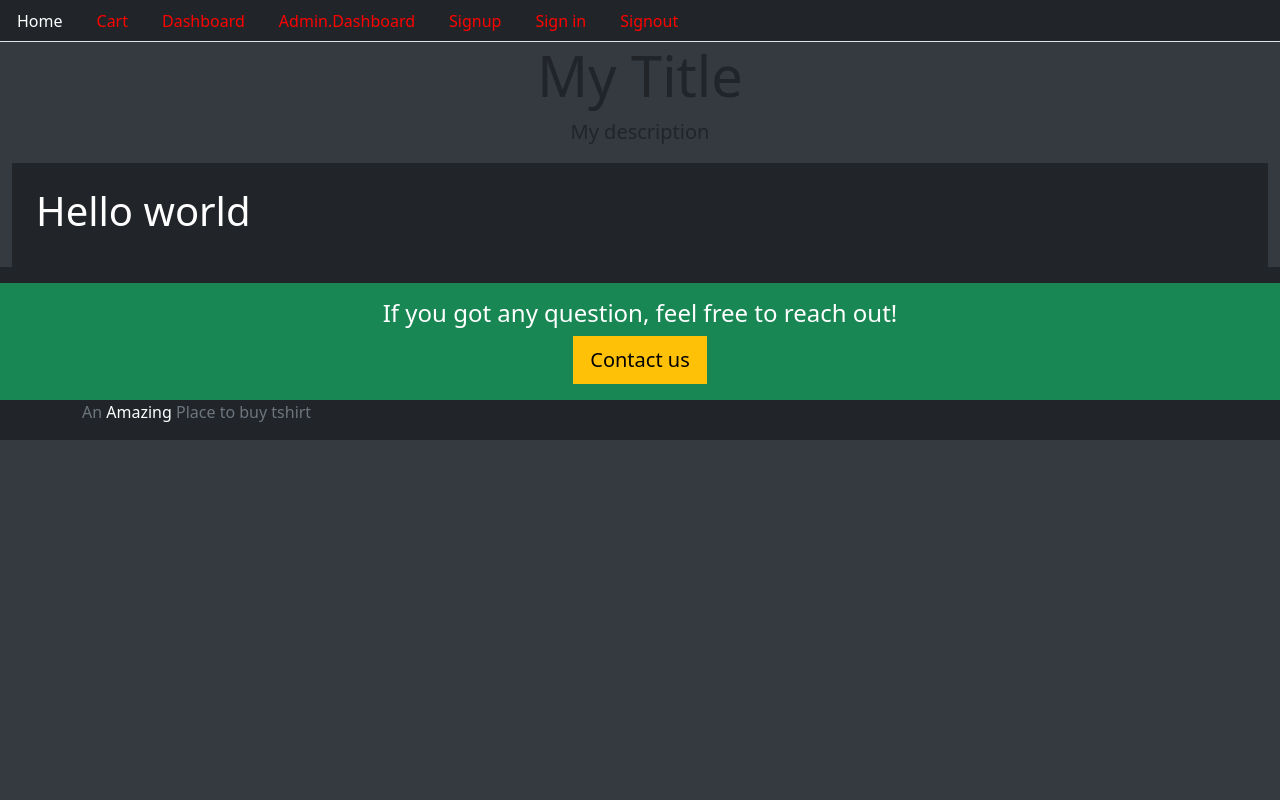
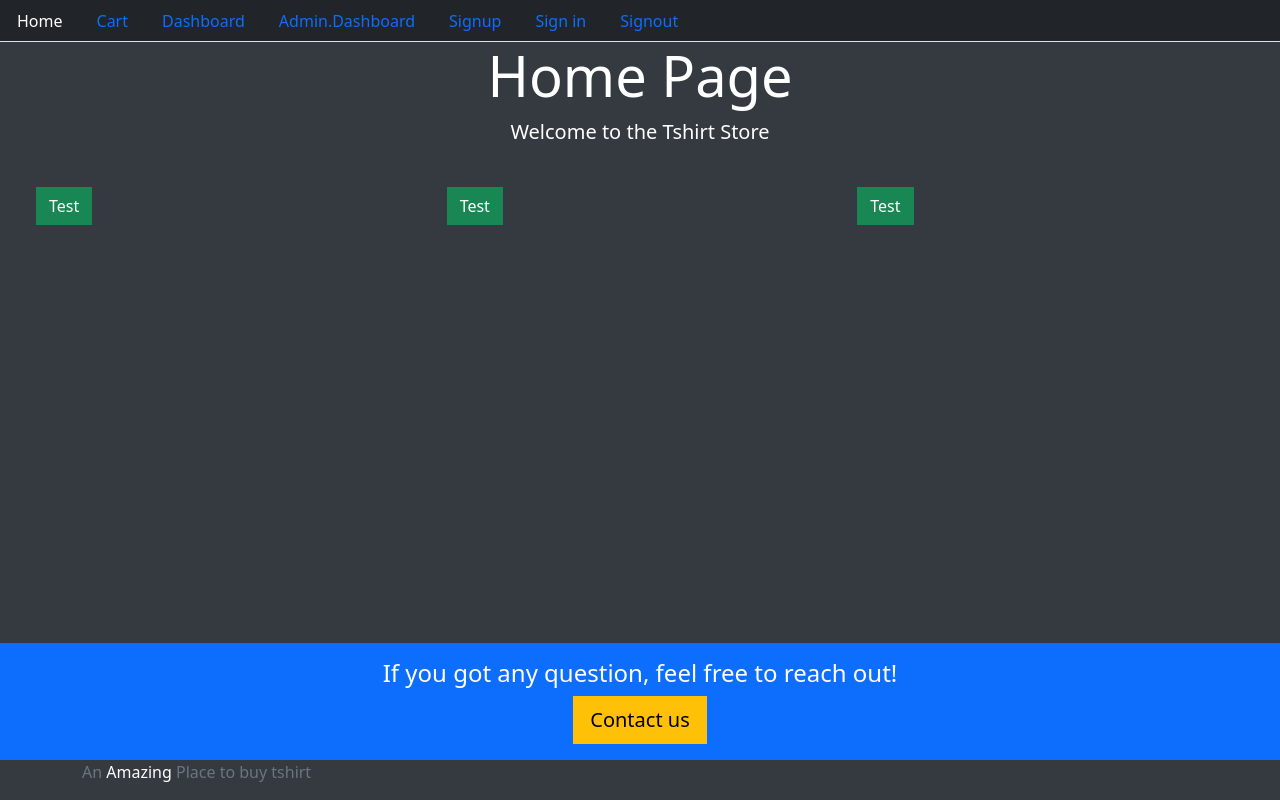
Before and after one commit to cs-moudgill/React-e-Commerce-Project-Frontend, a React (Create React App) app: page / in a window 1280 px wide. Built offline with nearby package versions, Linux system fonts and the light colour scheme; no server answers.

Commit message:
add styling

```diff
--- a/public/index.html
+++ b/public/index.html
@@ -10,7 +10,7 @@
     <link rel="manifest" href="%PUBLIC_URL%/manifest.json" />
 <link href="https://cdn.jsdelivr.net/npm/bootstrap@5.0.0-beta1/dist/css/bootstrap.min.css" rel="stylesheet" integrity="sha384-giJF6kkoqNQ00vy+HMDP7azOuL0xtbfIcaT9wjKHr8RbDVddVHyTfAAsrekwKmP1" crossorigin="anonymous">
 <link rel="stylesheet" href="https://stackpath.bootstrapcdn.com/font-awesome/4.7.0/css/font-awesome.min.css" integrity="sha384-wvfXpqpZZVQGK6TAh5PVlGOfQNHSoD2xbE+QkPxCAFlNEevoEH3Sl0sibVcOQVnN" crossorigin="anonymous">
-<title>React App</title>
+<title>Tshirt Store</title>
   </head>
   <body>
     <div id="root"></div>
--- a/src/Routes.js
+++ b/src/Routes.js
@@ -1,12 +1,16 @@
 import React from "react";
 import { BrowserRouter as Router, Switch, Route } from "react-router-dom";
 import Home from "./core/Home";
+import Signin from "./user/Signin";
+import Signup from "./user/Signup";
 
 function Routes() {
   return (
     <Router>
       <Switch>
         <Route exact path="/" component={Home} />
+        <Route exact path="/signup" component={Signup} />
+        <Route exact path="/signin" component={Signin} />
       </Switch>
     </Router>
   );
--- a/src/core/Base.js
+++ b/src/core/Base.js
@@ -5,21 +5,21 @@ import Menu from './Menu';
 const Base=({
     title="My Title",
     description="My description",
-    className="bg-dark text-white p-4",
+    className="text-white p-4",
     children
 })=> {
     return (
         <div>
         <Menu />
             <div className="container-fluid">
-                <div className="jumbotron bg-darktext-white text-center">
+                <div className="jumbotron bg-darktext-white text-center text-white">
                     <h2 className="display-4">{title}</h2>
                     <p className="lead">{description}</p>
                 </div>
                 <div className={className}>{children}</div>
             </div>
-            <footer className="footer bg-dark mt-auto py-3">
-                <div className="container-fluid bg-success text-white text-center py-3">
+            <footer className="footer #343a40 mt-auto py-3">
+                <div className="container-fluid bg-primary text-white text-center py-3">
                     <h4>If you got any question, feel free to reach out!</h4>
                     <button className="btn btn-lg btn-warning">Contact us</button>
                 </div>
--- a/src/core/Home.js
+++ b/src/core/Home.js
@@ -5,8 +5,18 @@ import Base from './Base';
 
 function Home() {
     return (
-        <Base>
-            <h1 className="text-white">Hello world</h1>
+        <Base title="Home Page" description="Welcome to the Tshirt Store">
+            <div className="row">
+                <div className="col-4">
+                    <button className="btn btn-success">Test</button>
+                </div>
+                <div className="col-4">
+                    <button className="btn btn-success">Test</button>
+                </div>
+                <div className="col-4">
+                    <button className="btn btn-success">Test</button>
+                </div>
+            </div>
         </Base>
     );
 }
--- a/src/core/Menu.js
+++ b/src/core/Menu.js
@@ -2,11 +2,10 @@ import React from 'react';
 import {Link,withRouter} from 'react-router-dom';
 
 const currentTab=(history,path)=>{
-    console.log(path);
 if(history.location.pathname===path){
     return {color:'#FFFFFF'}
 }else{
-    return {color:'red'}
+    return {color:'#0D6EFD'}
 }
 }
 
--- a/src/styles.css
+++ b/src/styles.css
@@ -7,3 +7,10 @@
 body {
   background: #343a40;
 }
+
+footer{
+  position:absolute;
+  bottom: 0;
+  right: 0;
+  left: 0;
+}
--- a/src/user/Signin.js
+++ b/src/user/Signin.js
@@ -0,0 +1,28 @@
+import React, {useState} from 'react'
+import Base from '../core/Base'
+import {Link} from 'react-router-dom'
+
+const signInForm=()=>{  //declare globally
+    return (
+        <div className="form-signin w-50 p-4 offset-sm-3">
+  <form>
+    <label for="inputEmail" className="visually-hidden">Email address</label>
+    <input type="email" id="inputEmail" className="form-control my-3" placeholder="Email address" required autofocus />
+    <label for="inputPassword" className="visually-hidden">Password</label>
+    <input type="password" id="inputPassword" className="form-control" placeholder="Password" required />
+   <br/>
+    <button className="w-100 btn btn-lg btn-primary" type="submit">Submit</button>
+  </form>
+</div>
+    )
+}
+
+function Signin() {
+    return (
+        <Base title="Sign in page" description="A page for user to signin">
+            {signInForm()}
+        </Base>
+    )
+}
+
+export default Signin
--- a/src/user/Signup.js
+++ b/src/user/Signup.js
@@ -0,0 +1,30 @@
+import React, {useState} from 'react'
+import Base from '../core/Base'
+import {Link} from 'react-router-dom'
+
+const signUpForm=()=>{  //declare globally...a signup form from bootstrap.
+    return (
+        <div className="form-signin w-50 p-4 offset-sm-3">
+  <form>
+  <label for="inputName" className="visually-hidden">Name</label>
+    <input type="text" id="inputName" className="form-control" placeholder="Name" required autofocus />
+    <label for="inputEmail" className="visually-hidden">Email address</label>
+    <input type="email" id="inputEmail" className="form-control my-3" placeholder="Email address" required autofocus />
+    <label for="inputPassword" className="visually-hidden">Password</label>
+    <input type="password" id="inputPassword" className="form-control" placeholder="Password" required />
+   <br/>
+    <button className="w-100 btn btn-lg btn-primary" type="submit">Submit</button>
+  </form>
+</div>
+    )
+}
+//above function will be called below inside the Signup fn.
+function Signup() {
+    return (
+        <Base title="Signup page" description="A page for user to signup">
+            {signUpForm()}
+        </Base>
+    )
+}
+
+export default Signup
```
Also changed, not shown: src/auth/helper/index.js (+30 -0 lines), 1 other file (tests, documents, lock files or other folders).
